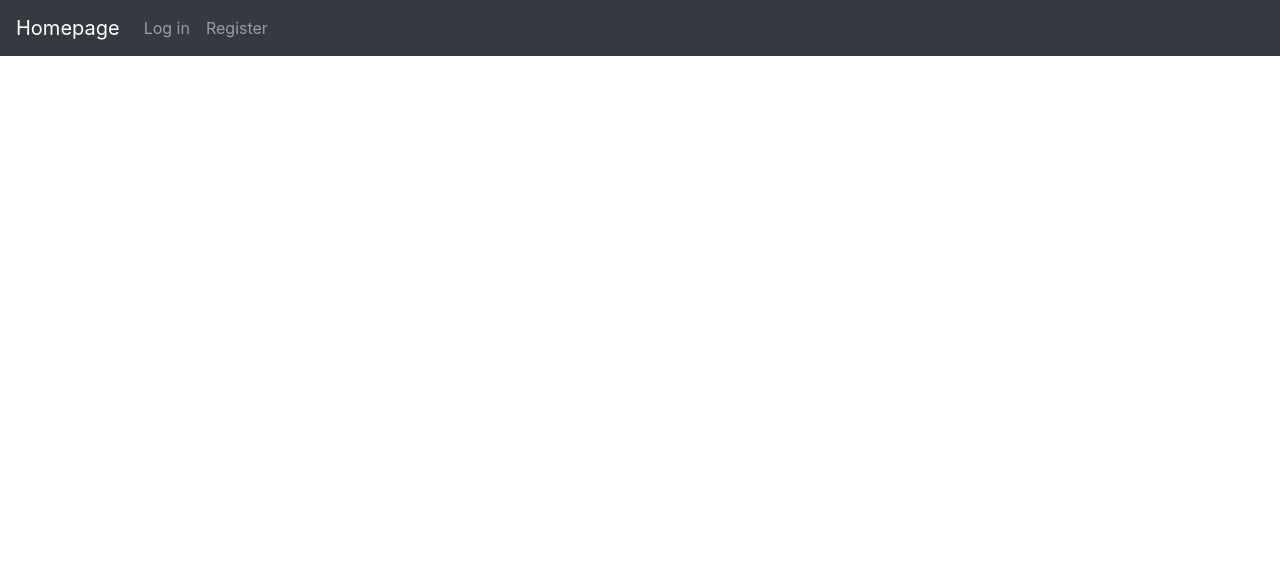
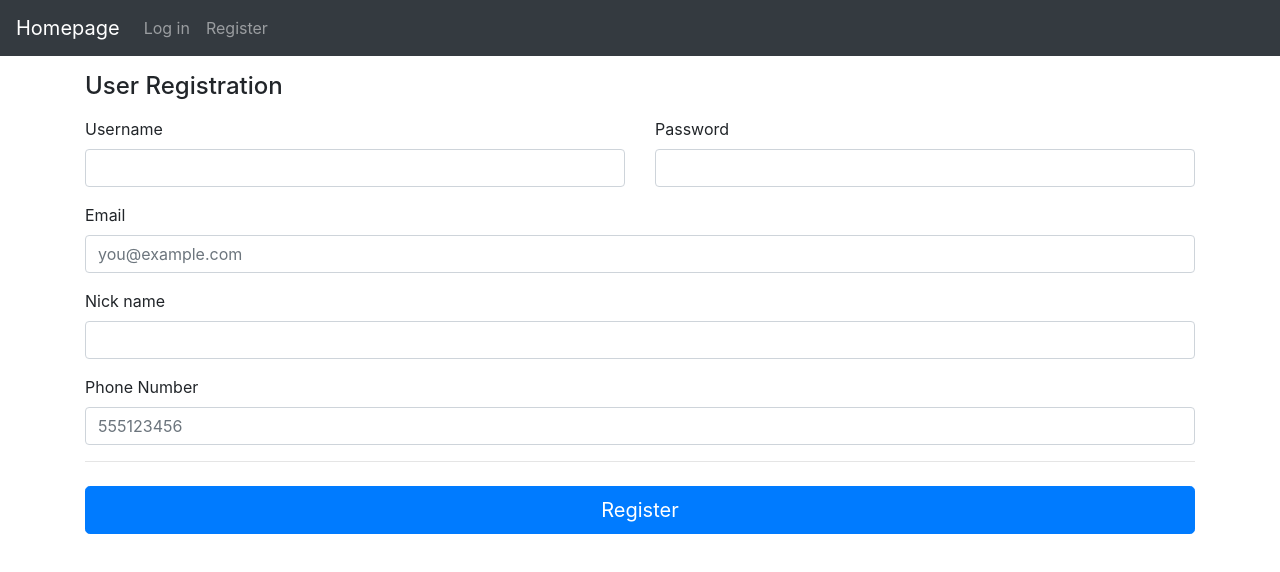
Before and after one commit to timpeihunghsieh/sample-register-app, an Angular app in the folder frontend/: page /register in a window 1280 px wide. Before the commit this address led to /. Shown: the top 572 px of the page. Built offline with nearby package versions, Linux system fonts and the light colour scheme.

Commit message:
Add register UI

```diff
--- a/frontend/src/app/app-routing.module.ts
+++ b/frontend/src/app/app-routing.module.ts
@@ -1,9 +1,11 @@
 import { NgModule } from '@angular/core';
 import { RouterModule, Routes } from '@angular/router';
 import { HomeComponent } from './components/home/home.component';
+import { RegisterComponent } from './components/register/register.component';
 
 const routes: Routes = [
-  { path: '', component: HomeComponent }
+  { path: '', component: HomeComponent },
+  { path: 'register', component: RegisterComponent }
 ];
 
 @NgModule({
--- a/frontend/src/app/components/navbar/navbar.component.html
+++ b/frontend/src/app/components/navbar/navbar.component.html
@@ -1,6 +1,6 @@
 <header>
   <nav class="navbar navbar-expand-md navbar-dark  bg-dark">
-    <a class="navbar-brand" href="#">Homepage</a>
+    <a class="navbar-brand" href="#" [routerLink]="['/']" >Homepage</a>
     <button class="navbar-toggler" type="button" data-toggle="collapse" data-target="#navbarCollapse" aria-controls="navbarCollapse" aria-expanded="false" aria-label="Toggle navigation">
       <span class="navbar-toggler-icon"></span>
     </button>
@@ -10,7 +10,7 @@
           <a class="nav-link" href="#">Log in</a>
         </li>
         <li class="nav-item">
-          <a class="nav-link" href="#">Register</a>
+          <a class="nav-link" href="#" [routerLink]="['/register']">Register</a>
         </li>
       </ul>
     </div>
--- /dev/null
+++ b/frontend/src/app/components/register/register.component.html
@@ -0,0 +1,82 @@
+<div class="container">
+  <div class="py-2 text-center">
+  </div>
+
+  <div class="row">
+    <div class="col-md-12 order-md-1">
+      <h4 class="mb-3">User Registration</h4>
+      <form class="needs-validation" novalidate
+          [formGroup]="userForm"
+          [ngClass]="{'was-validated': submitted}"
+          (ngSubmit)="onSubmit()">
+        <div class="row">
+          <div class="col-md-6 mb-3">
+            <label for="username">Username</label>
+            <input type="text" class="form-control" id="username" placeholder=""
+                value="" required formControlName="username">
+            <div class="invalid-feedback"
+                *ngIf="submitted && myForm.username.errors?.required">
+              Valid username is required.
+            </div>
+          </div>
+          <div class="col-md-6 mb-3">
+            <label for="password">Password</label>
+            <input type="password" class="form-control" id="password"
+                placeholder="" value="" required
+                formControlName="password">
+            <div class="invalid-feedback"
+                *ngIf="submitted && myForm.password.errors?.required">
+              Password is required.
+            </div>
+          </div>
+        </div>
+
+        <div class="mb-3">
+          <label for="email">Email</label>
+          <input type="email" class="form-control" id="email"
+              placeholder="you@example.com" required
+              formControlName="email">
+          <div class="invalid-feedback"
+              *ngIf="submitted && myForm.email.errors?.required">
+            Please enter a valid email address.
+          </div>
+          <div class="invalid-feedback"
+              *ngIf="submitted && myForm.email.errors?.pattern">
+            Enter email address with the correct format.
+          </div>
+        </div>
+
+        <div class="mb-3">
+          <label for="nickname">Nick name</label>
+          <input type="text" class="form-control" id="nickname" placeholder=""
+              value="" required
+              formControlName="nickname">
+          <div class="invalid-feedback"
+              *ngIf="submitted && myForm.nickname.errors?.required">
+            Valid nickname is required.
+          </div>
+        </div>
+
+        <div class="mb-3">
+          <label for="phoneNumber">Phone Number</label>
+          <input type="number" class="form-control" id="phoneNumber"
+                 placeholder="555123456" required
+                 formControlName="phoneNumber">
+          <div class="invalid-feedback"
+              *ngIf="submitted && myForm.phoneNumber.errors?.required">
+            Please enter a valid phone number.
+          </div>
+          <div class="invalid-feedback"
+              *ngIf="submitted && myForm.phoneNumber.errors?.pattern">
+            Please enter number only.
+          </div>
+        </div>
+
+        <hr class="mb-4">
+        <button class="btn btn-primary btn-lg btn-block" type="submit">
+          Register
+        </button>
+      </form>
+    </div>
+  </div>
+</div>
--- /dev/null
+++ b/frontend/src/app/components/register/register.component.ts
@@ -0,0 +1,49 @@
+import { Component, OnInit } from '@angular/core';
+import { FormGroup, FormBuilder, Validators } from "@angular/forms";
+
+@Component({
+  selector: 'app-register',
+  templateUrl: './register.component.html',
+  styleUrls: ['./register.component.css']
+})
+export class RegisterComponent implements OnInit {
+
+  submitted = false;
+  userForm = this.fb.group({
+      username: ['', [Validators.required]],
+      password: ['', [Validators.required]],
+      email: ['', [Validators.required,
+              Validators.pattern('[a-z0-9._%+-]+@[a-z0-9.-]+\.[a-z]{2,3}$')]],
+      nickname: ['', [Validators.required]],
+      phoneNumber: ['', [Validators.required, Validators.pattern('^[0-9]+$')]]
+    });
+
+  constructor(
+    public fb: FormBuilder) {
+  }
+
+  ngOnInit(): void {
+  }
+
+  // Getter to access form control
+  get myForm(){
+    return this.userForm.controls;
+  }
+
+  onSubmit() {
+    this.submitted = true;
+    if (this.userForm == null || !this.userForm.valid) {
+      return false;
+    } else {
+      // this.apiService.createEmployee(this.employeeForm.value).subscribe(
+      //   (res) => {
+      //     console.log('Employee successfully created!')
+      //     this.ngZone.run(() => this.router.navigateByUrl('/list-employees'))
+      //   }, (error) => {
+      //     console.log(error);
+      //   });
+
+      return true;
+    }
+  }
+}
```
Also changed, not shown: frontend/src/app/app.module.ts (+6 -1 lines), frontend/src/app/components/register/register.component.css (added), 1 other file (tests, documents, lock files or other folders).
